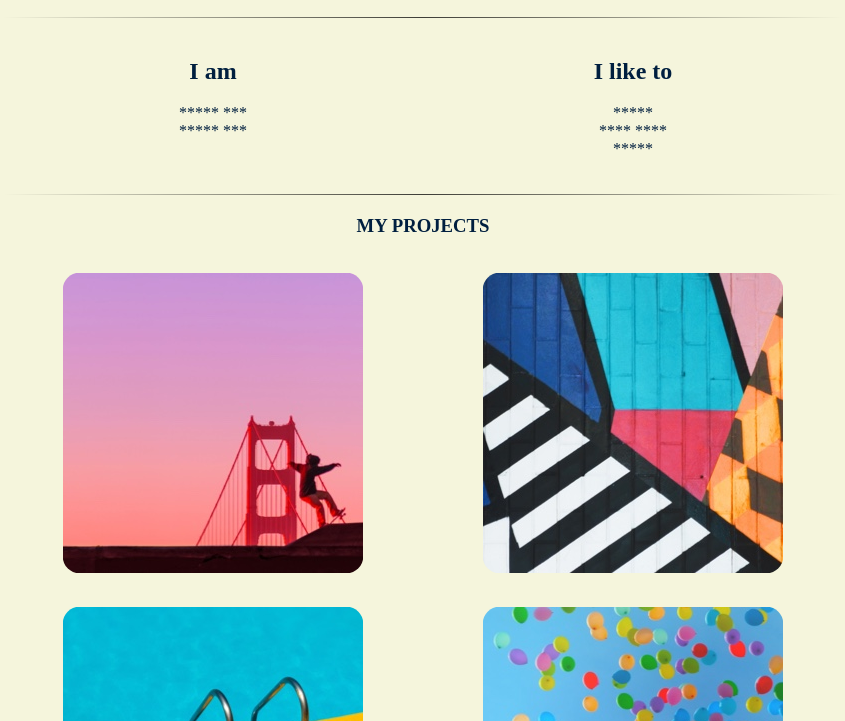
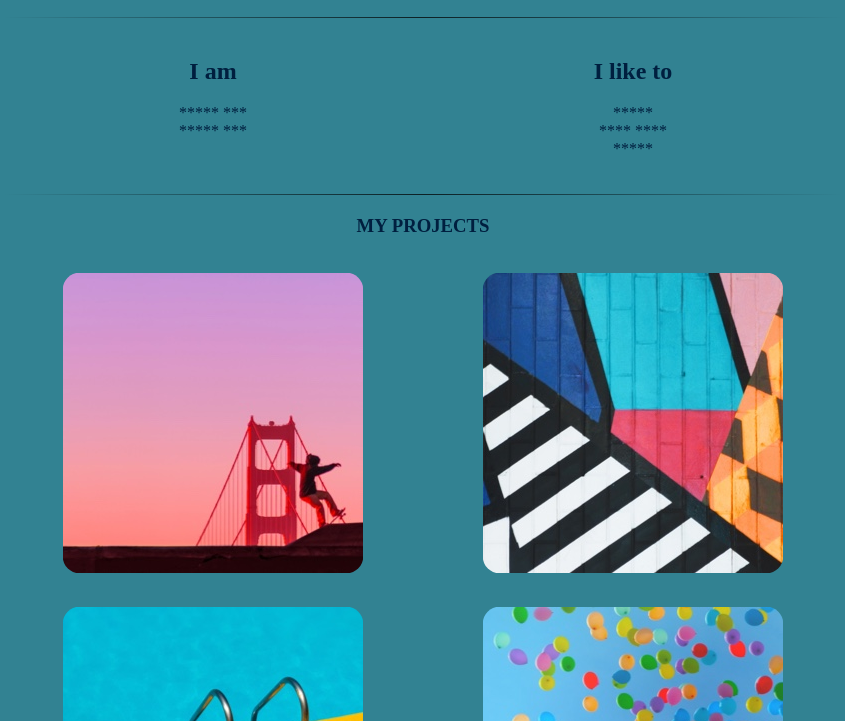
Before and after one commit to WERR-DEBUG/Portfolio-Website, a plain HTML site: page index.html in a window 1280 px wide. Shown: the part 316-1037 px from the top of the page, without its empty margins (217-1062 px from the left). Drawn offline with Linux system fonts and the light colour scheme.

Commit message:
Updated background in Style.css

```diff
--- a/Style.css
+++ b/Style.css
@@ -125,7 +125,7 @@
 
 
   body {
-    background-color: #F5F5DC;
+    background-color: #328292;
   }
 
   .container > div {
```
